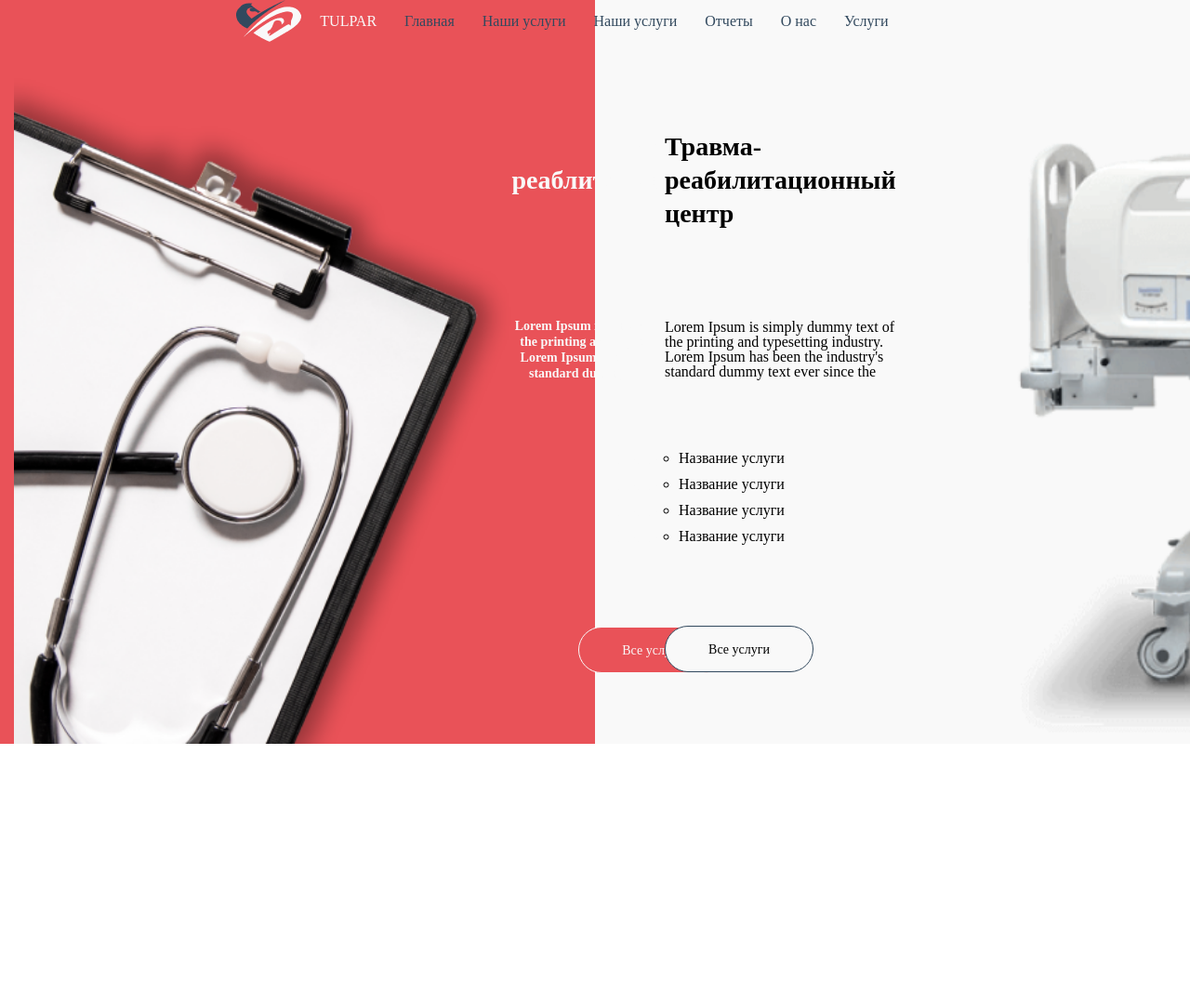
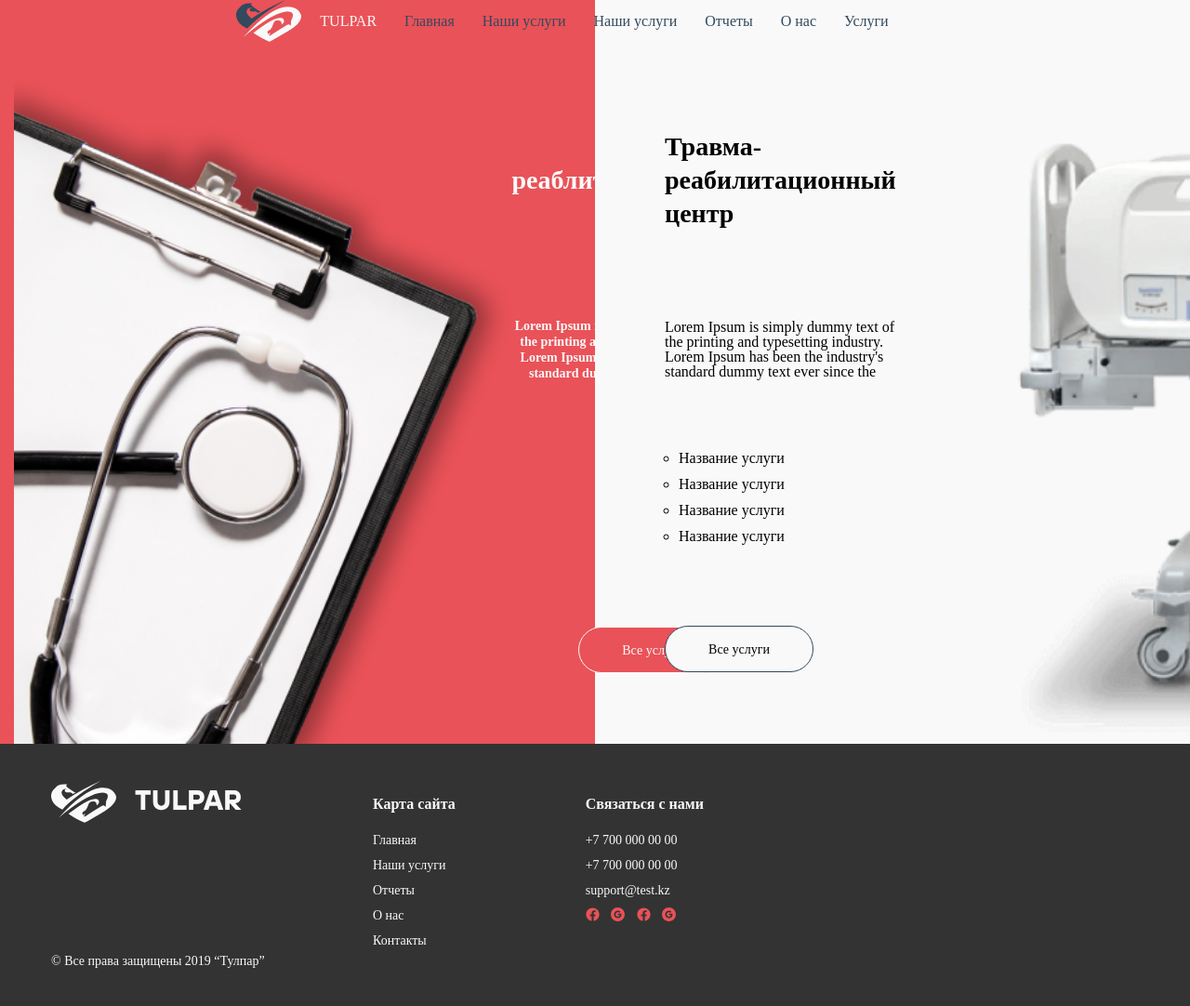
Before and after one commit to itgirlschool/fr22_ream2_project1, a plain HTML site: page index.html in a window 1280 px wide. Shown: the whole page at 93% size. Before the commit the page ends 800 px from the top, so only its background shows below. Drawn offline with Linux system fonts and the light colour scheme.

Commit message:
add footer

```diff
--- a/index.html
+++ b/index.html
@@ -78,6 +78,7 @@
                     <img src="assets/images/bed.png" alt="кровать" class="mainright__img">
                     <!-- </div> -->
                 </div>
+            </div>
         </main>
     </div>
     <!-- далее ниже я думамаю  стоит продолжать -->
@@ -106,6 +107,65 @@
 
 
 
+
+
+
+
+
+
+
+
+
+
+
+
+
+
+    <!-- вот тут блок Футер -->
+    <footer class="footer">
+        <div class="footer__container">
+            <div class="footer__main">
+                <div class="footer__column">
+                    <a href="#">
+                        <img class="footer__logo" src="assets/images/logo-ft.svg" alt="logo" />
+                    </a>
+                </div>
+                <div class="footer__column">
+                    <div class="footer__label">Карта сайта</div>
+                    <nav class="footer__menu menu-footer">
+                        <ul class="menu-footer__list">
+                            <li class="menu-footer__item">
+                                <a href="#" class="menu-footer__link">Главная</a>
+                                <a href="#" class="menu-footer__link">Наши услуги</a>
+                                <a href="#" class="menu-footer__link">Отчеты</a>
+                                <a href="#" class="menu-footer__link">О нас</a>
+                                <a href="#" class="menu-footer__link">Контакты</a>
+                            </li>
+                        </ul>
+                    </nav>
+                </div>
+                <div class="footer__column">
+                    <div class="footer__label">Связаться с нами</div>
+                    <div class="footer__contacts">
+                        <a href="tel:+77000000000" class="tel">+7 700 000 00 00</a>
+                        <a href="tel:+77000000000" class="tel">+7 700 000 00 00</a>
+                        <a href="mailto:coffee@gmail.com" class="email">support@test.kz</a>
+                    </div>
+                    <div class="footer__social social">
+                        <a href="https://www.facebook.com/" class="social__item"><img
+                                src="assets/images/icon-facebook.svg" alt="facebook" /> </a>
+                        <a href="https://www.google.com/" class="social__item"><img src="assets/images/icon-google.svg"
+                                alt="google" /> </a>
+                        <a href="https://www.facebook.com/" class="social__item"><img
+                                src="assets/images/icon-facebook.svg" alt="facebook" /> </a>
+                        <a href="https://www.google.com/" class="social__item"><img src="assets/images/icon-google.svg"
+                                alt="google" /> </a>
+                    </div>
+                </div>
+            </div>
+            <p class="footer__copyright">© Все права защищены 2019 “Тулпар”</p>
+        </div>
+    </footer>
 </body>
 
 </html>
--- a/styles/style.css
+++ b/styles/style.css
@@ -51,11 +51,10 @@
      flex-direction: column;
      min-height: 100vh;
      background: linear-gradient(90deg, #E95258 50%, #F9F9F9 50%);
-     max-width: 100vw;
  }
 
  [class*="__container"] {
-     width: 1210px;
+     max-width: 1210px;
      margin: 0 auto;
      padding: 0 20px;
  }
@@ -67,7 +66,6 @@
      box-sizing: border-box;
      padding-left: 15px;
      padding-right: 15px;
-     max-width: 100vw;
  }
 
  .logo {
@@ -252,3 +250,178 @@
          flex-direction: column;
      }
  }
+
+
+
+
+
+
+
+
+
+
+
+
+
+
+
+
+
+
+
+
+
+
+
+
+
+
+
+
+
+
+
+
+
+
+
+
+
+
+
+
+
+ /* ============================Footer========================================= */
+
+ .footer {
+     background-color: #333333;
+ }
+
+ .footer__container {
+     padding: 40px 20px;
+     font-family: "TT Hoves";
+     font-weight: 400;
+     font-size: 14px;
+     line-height: 17px;
+     color: #F9F9F9;
+ }
+
+ .footer__main {
+     display: flex;
+     justify-content: flex-start;
+ }
+
+ .footer__column {
+     margin-right: 140px;
+     flex-wrap: wrap;
+     display: flex;
+     flex-direction: column;
+ }
+
+ .footer__label {
+     padding: 15px 0;
+     font-weight: 800;
+     font-size: 16px;
+     line-height: 20px;
+ }
+
+ .menu-footer__list {
+     display: flex;
+ }
+
+ .menu-footer__item {
+     display: flex;
+     flex-direction: column;
+ }
+
+ .menu-footer__link {
+     padding: 5px 0;
+     color: #F9F9F9;
+ }
+
+ .menu-footer__link:hover {
+     color: #E95258;
+ }
+
+ .footer__contacts {
+     display: flex;
+     flex-direction: column;
+ }
+
+ .tel {
+     padding: 5px 0;
+     color: #F9F9F9;
+ }
+
+ .tel:hover {
+     color: #E95258;
+ }
+
+ .email {
+     padding: 5px 0;
+     color: #F9F9F9;
+ }
+
+ .email:hover {
+     color: #E95258;
+ }
+
+ .footer__social {
+     padding: 5px 0;
+ }
+
+ .social__item {
+     margin-right: 9px;
+ }
+
+ @media (min-width: 747px) and (max-width: 970px) {
+
+     .footer__container {
+         max-width: 768px;
+         padding: 40px 15px;
+     }
+
+     .footer__column {
+         flex: 0 1 33.333%;
+         margin-right: 1px;
+         padding: 0 10px;
+     }
+ }
+
+ @media (max-width: 746px) {
+
+     .footer__container {
+         max-width: 576px;
+         padding: 30px 15px;
+         font-size: 10px;
+         line-height: 12px;
+     }
+
+     .footer__main {
+         flex-wrap: wrap;
+     }
+
+     .footer__column:first-child {
+         flex: 1 1 100%;
+         margin-bottom: 20px;
+     }
+
+     .footer__column {
+         flex: 0 1 50%;
+         margin-right: 0px;
+         padding: 0 10px;
+         align-items: center;
+     }
+
+     .footer__label {
+         padding: 10px 0;
+         font-size: 12px;
+         line-height: 15px;
+     }
+
+     .footer__copyright {
+         margin-top: 25px;
+         text-align: center;
+     }
+
+ }
```
Also changed, not shown: assets/images/icon-facebook.svg (added), assets/images/icon-google.svg (added), assets/images/logo-ft.svg (added).
